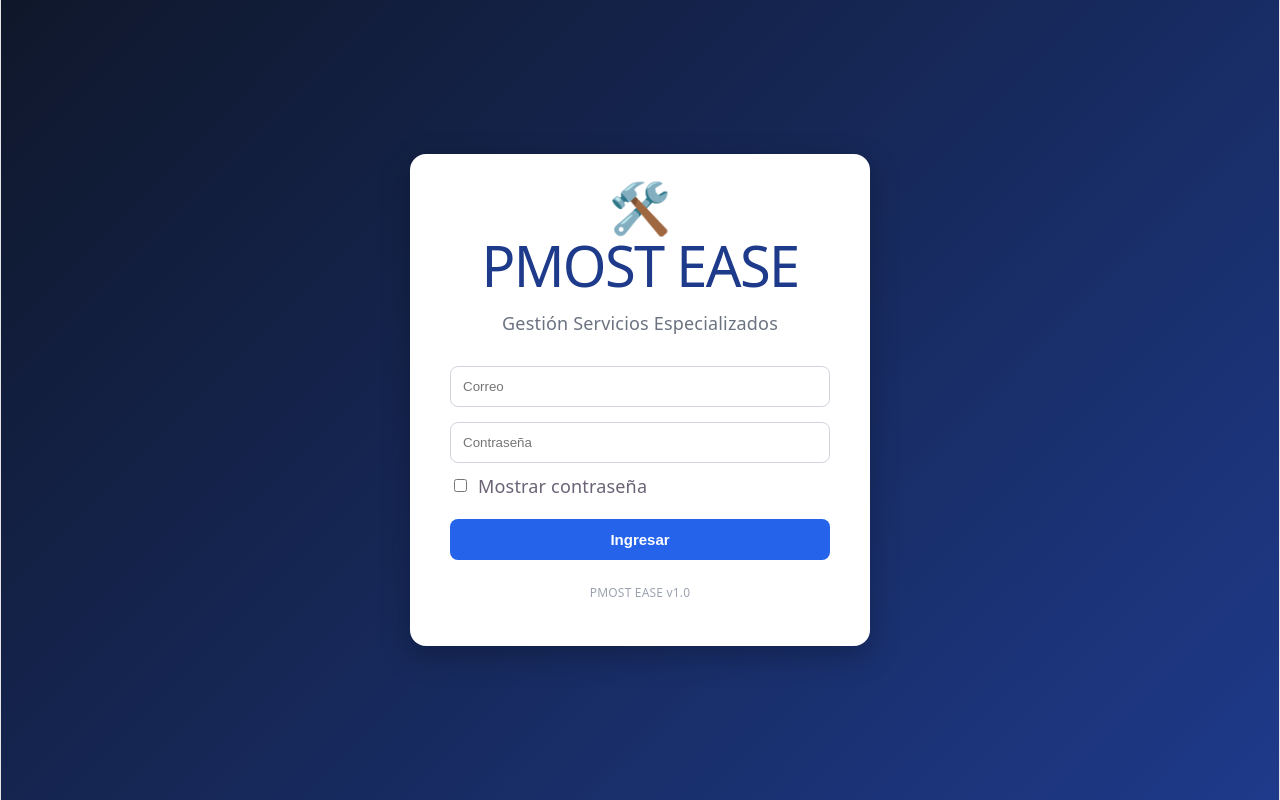
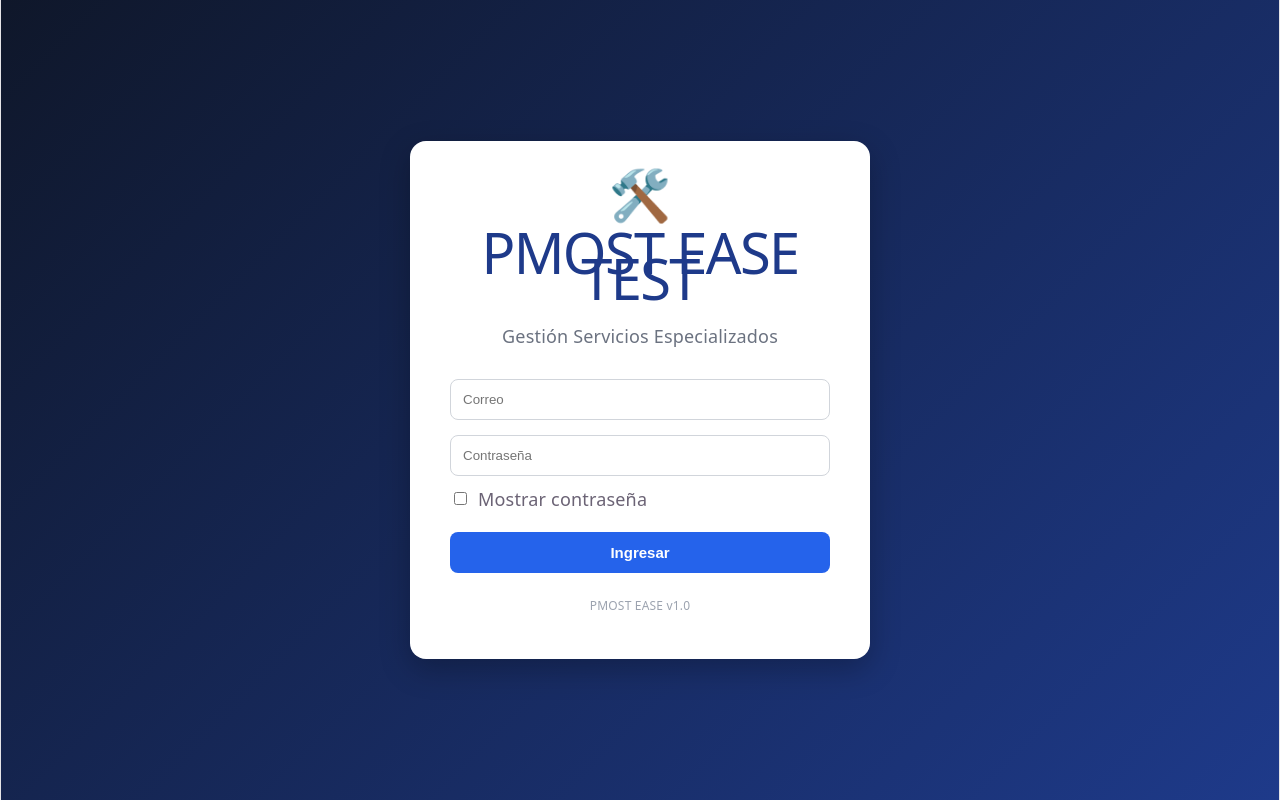
Before and after one commit to mongetech1828/NetOps-Control, a React app in the folder frontend/: page / in a window 1280 px wide. Built offline with nearby package versions, Linux system fonts and the light colour scheme; the HTML template or start-up script is replaced by a standard one.

Commit message:
Prueba sincronización login

```diff
--- a/frontend/src/pages/Login.jsx
+++ b/frontend/src/pages/Login.jsx
@@ -80,7 +80,7 @@ function Login() {
             color: "#1e3a8a"
           }}
         >
-          PMOST EASE
+          PMOST EASE TEST
         </h1>
 
         <br/>
```
